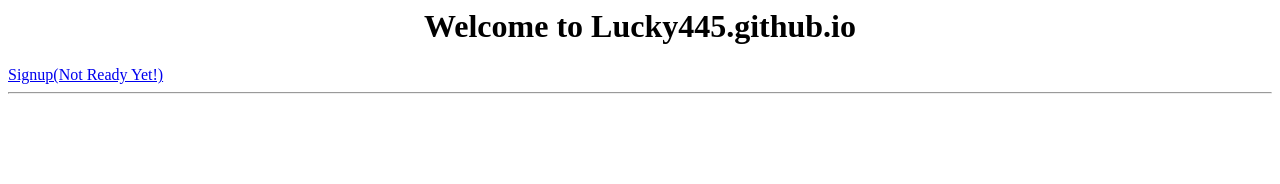
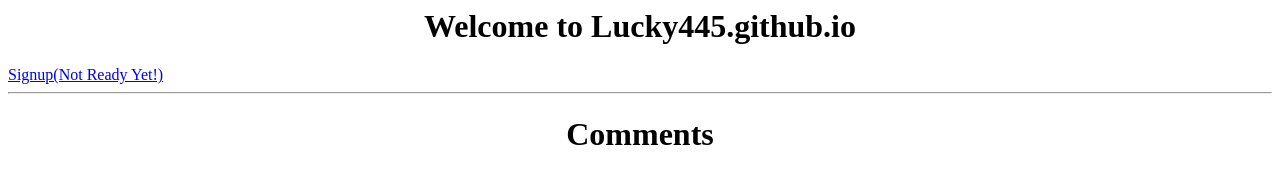
Before and after one commit to Lucky2245/Lucky2245.github.io, a plain HTML site: page home/index.html in a window 1280 px wide. Drawn offline with Linux system fonts and the light colour scheme.

Commit message:
Update index.html

```diff
--- a/home/index.html
+++ b/home/index.html
@@ -5,4 +5,5 @@
   <h1>Welcome to Lucky445.github.io</h1>
   <a href="signup.html">Signup(Not Ready Yet!)</a>
   <hr/>
+  <h1 class="comments">Comments</h1>
 </body>
```
